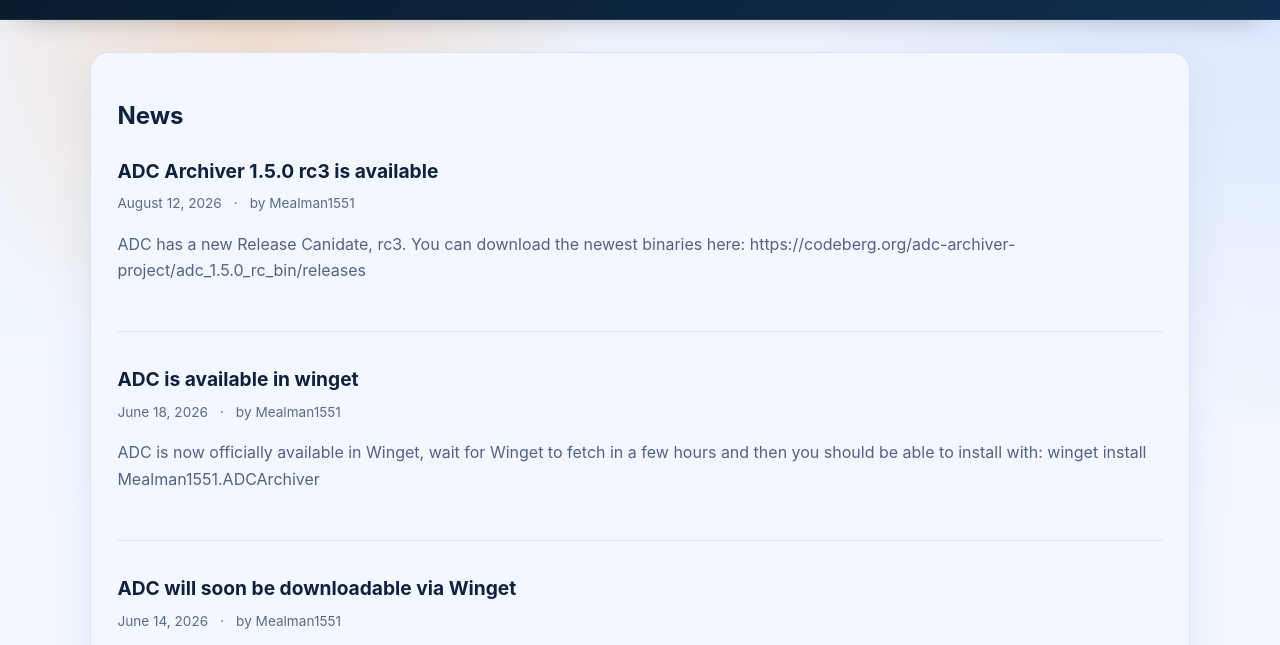
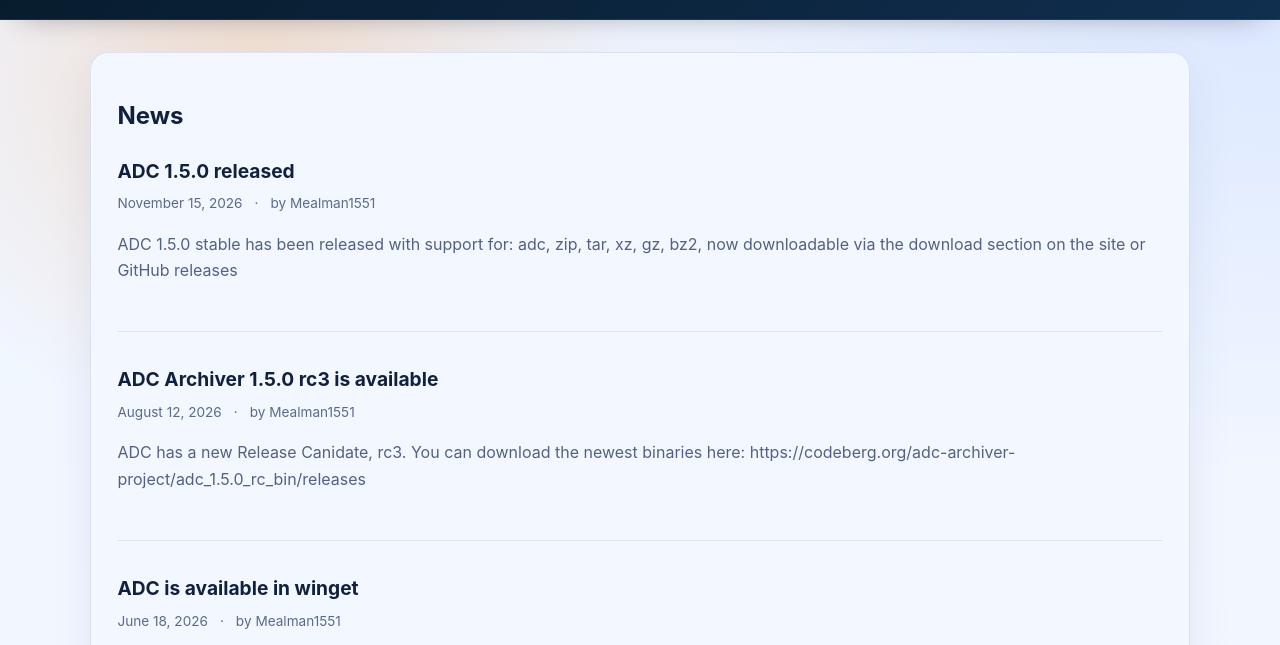
Before and after one commit to Mealman1551/mealman1551.github.io, a plain HTML site: page adc/news/index.html in a window 1280 px wide. Shown: the part 94-739 px from the top of the page. Drawn offline with Linux system fonts and the light colour scheme.

Commit message:
added news item due to new release

```diff
--- a/adc/news/index.html
+++ b/adc/news/index.html
@@ -50,6 +50,20 @@
 <main>
 <section class="adc-panel">
 <h1>News</h1>
+
+
+        <article class="news-entry" id="2026-06-13-adc-1.5.0-release">
+          <header>
+            <h2>ADC 1.5.0 released</h2>
+            <div class="news-meta">
+              <time datetime="2026-11-15">November 15, 2026</time> ·
+              <span class="news-author">by Mealman1551</span>
+            </div>
+          </header>
+          <p>
+            ADC 1.5.0 stable has been released with support for: adc, zip, tar, xz, gz, bz2, now downloadable via the download section on the site or GitHub releases
+          </p>
+        </article>
 
 
         <article class="news-entry" id="2026-08-12-adc-rc3">
```
Also changed, not shown: adc/news/rss.xml (+10 -1 lines), 1 other file.
